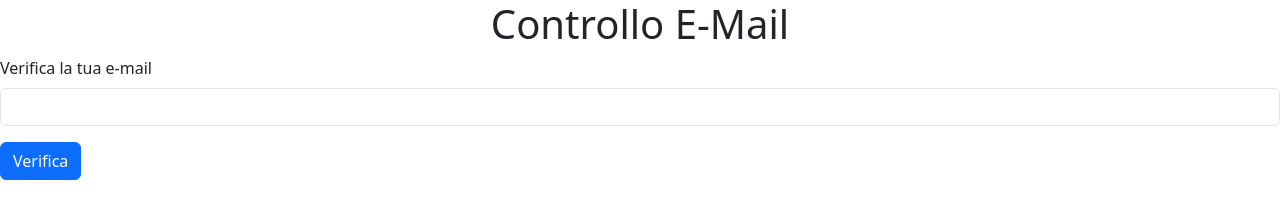
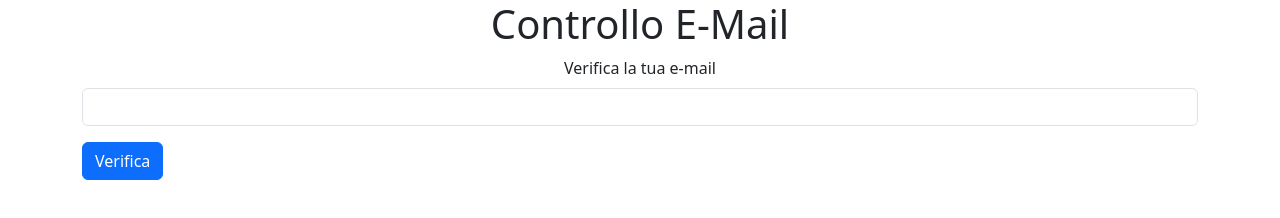
Before and after one commit to albertostizzoli/js-mail-dadi, a plain HTML site: page index.html in a window 1280 px wide. Drawn offline with nearby package versions, Linux system fonts and the light colour scheme.

Commit message:
Complete Array on Mail

```diff
--- a/index.html
+++ b/index.html
@@ -12,12 +12,14 @@
 <body>
     <!--Esercizio Mail -->
     <h1 class="text-center">Controllo E-Mail</h1>
-    <div class="mb-3">
+    <div class="container">
+    <div class="mb-3 text-center">
         <label for="inputEmail4" class="form-label">Verifica la tua e-mail</label>
         <input type="email" class="form-control" id="mail" name="mail" value="">
     </div>
-    <button class="btn btn-primary">Verifica</button>
+    <button class="btn btn-primary ">Verifica</button>
     <div class="alert alert-danger d-none"></div>
+    </div>
 
     <script src="js/script.js"></script>
 </body>
--- a/js/script.js
+++ b/js/script.js
@@ -0,0 +1,11 @@
+// MAIL
+
+//Array
+const mail = [
+    'pincopallino@example.com',
+    'topolino89@example.com',
+    'pippo95@example.com',
+    'paperino90@example.com',
+    'alberto93@example.com',
+    'alberto80@example.com',
+];
```
